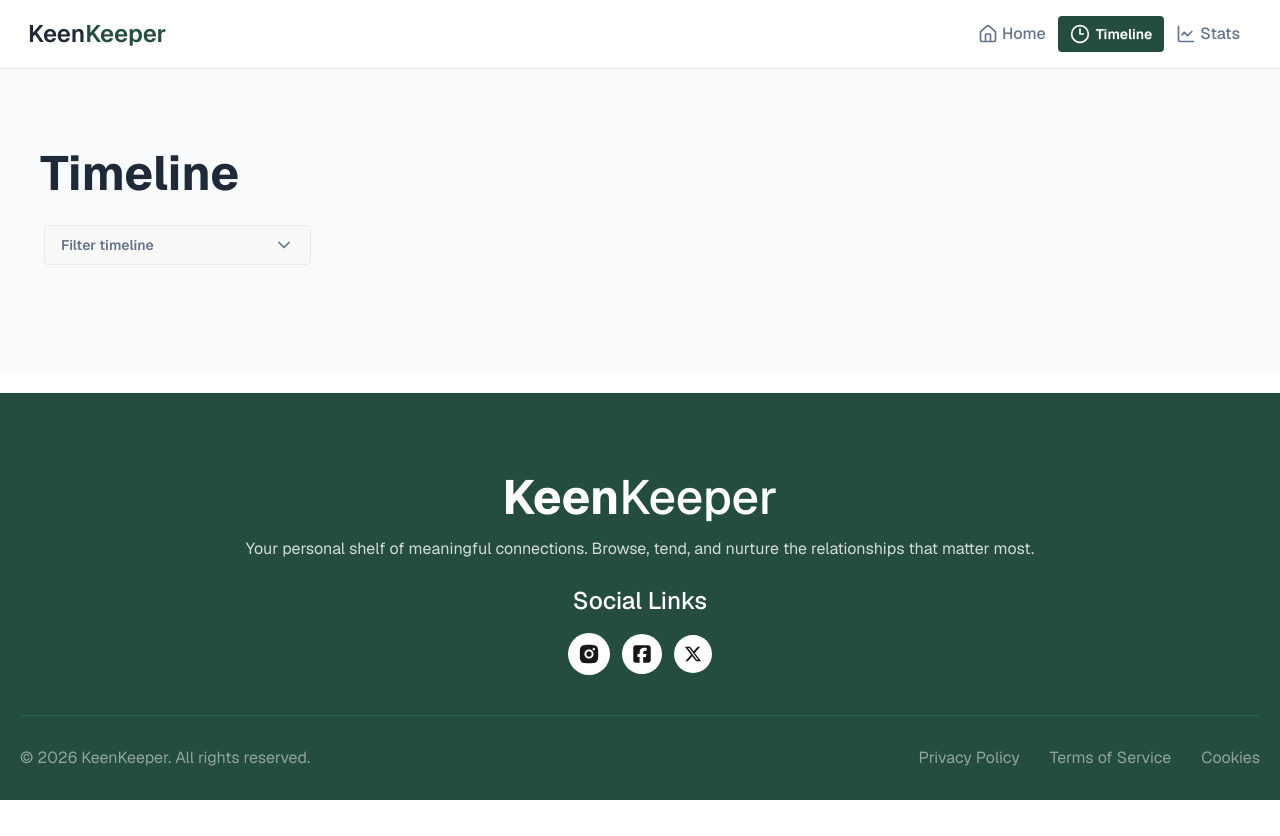
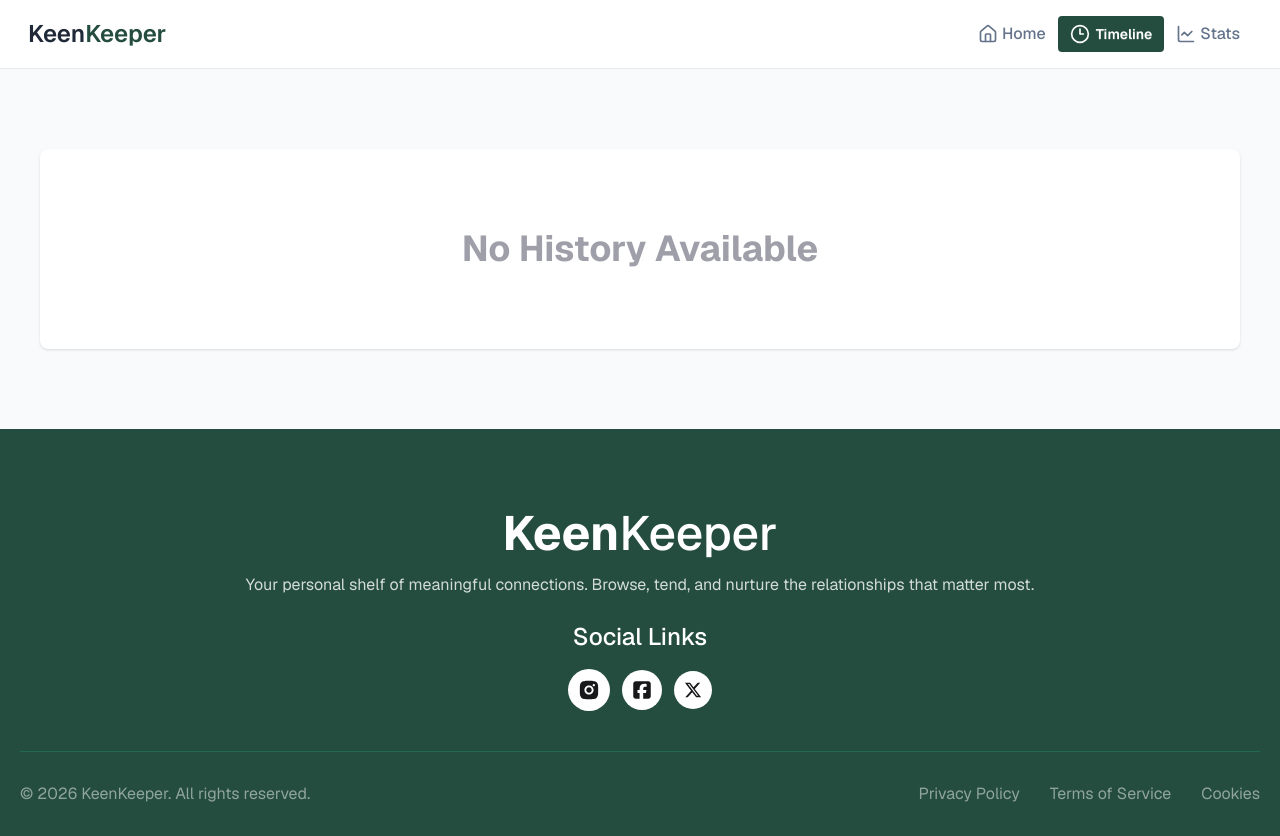
Before and after one commit to alfu-git/module-42-a-07, a React (Vite) app: page /time-line-page in a window 1280 px wide. Before the commit the page ends 800 px from the top, so only its background shows below. Built offline with nearby package versions, Linux system fonts and the light colour scheme.

Commit message:
create empty connect history state in timeline page

```diff
--- /dev/null
+++ b/src/components/timelinePage/EmptyHistoryState.jsx
@@ -0,0 +1,17 @@
+import React from "react";
+
+const EmptyHistoryState = () => {
+  return (
+    <section className="py-20 container mx-auto px-5">
+      <div>
+        <div className="py-20 bg-base-100 rounded-lg shadow-sm text-center">
+          <p className="text-4xl text-zinc-400 font-bold">
+            No History Available
+          </p>
+        </div>
+      </div>
+    </section>
+  );
+};
+
+export default EmptyHistoryState;
--- a/src/pages/timelinePage/TimelinePage.jsx
+++ b/src/pages/timelinePage/TimelinePage.jsx
@@ -1,13 +1,24 @@
-import React from "react";
+import React, { useContext } from "react";
 import TimelineHeader from "../../components/timelinePage/TimelineHeading";
 import ConnectHistory from "../../components/timelinePage/ConnectHistory";
+import { FriendsContext } from "../../context/FriendsContextProvider";
+import EmptyHistoryState from "../../components/timelinePage/EmptyHistoryState";
 
 const TimelinePage = () => {
+  const { connectList } = useContext(FriendsContext);
+  const isEmpty = connectList.length === 0;
+
   return (
-    <>
-      <TimelineHeader />
-      <ConnectHistory />
-    </>
+    <div>
+      {isEmpty ? (
+        <EmptyHistoryState />
+      ) : (
+        <>
+          <TimelineHeader />
+          <ConnectHistory />
+        </>
+      )}
+    </div>
   );
 };
 
```
